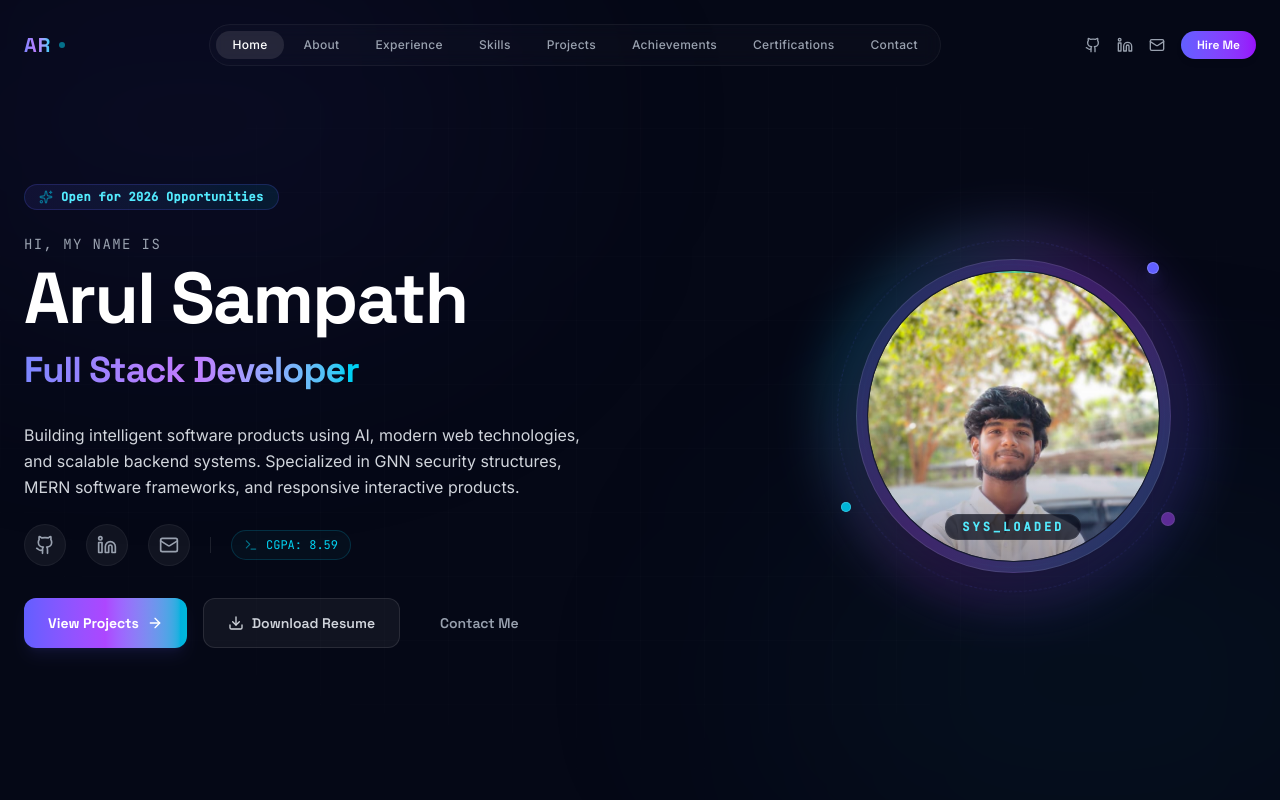
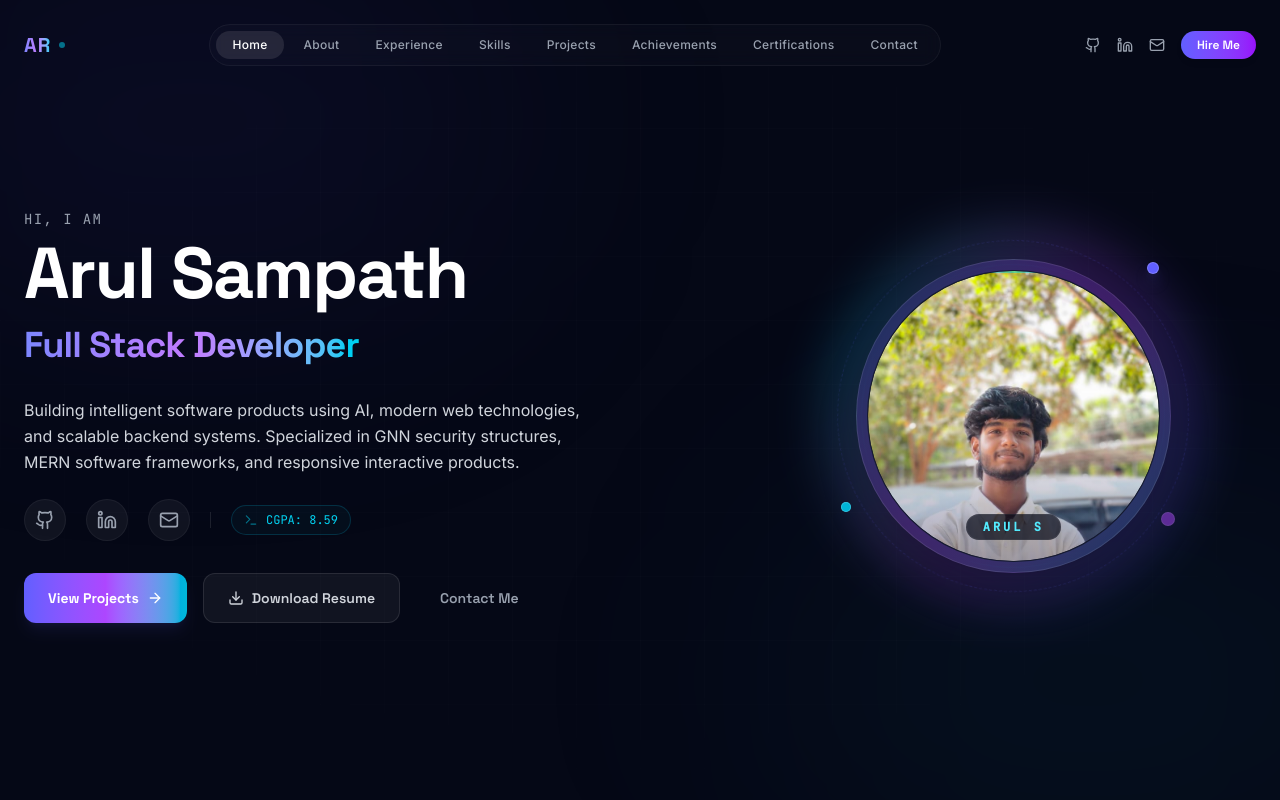
Before and after one commit to Arul-Sampath-dev/personal-protfolio, a React (Vite) app: page / in a window 1280 px wide. Shown: the top 800 px of the page. Built offline with nearby package versions, Linux system fonts and the light colour scheme.

Commit message:
refactor: update hero content and documentation
- Remove outdated opportunity badge and update hero greeting
- Add deployment instructions and API configuration to README
- Update resume file content

```diff
--- a/src/components/Hero.tsx
+++ b/src/components/Hero.tsx
@@ -61,17 +61,6 @@ export default function Hero() {
         {/* Left side: Bio text */}
         <div id="hero-left-content" className="lg:col-span-7 flex flex-col items-start text-left space-y-6">
 
-          <motion.div
-            id="intro-badge"
-            initial={{ opacity: 0, y: 15 }}
-            animate={{ opacity: 1, y: 0 }}
-            transition={{ duration: 0.5 }}
-            className="inline-flex items-center space-x-2 bg-gradient-to-r from-indigo-500/10 to-cyan-500/10 border border-indigo-500/20 px-3.5 py-1 rounded-full text-xs font-semibold text-cyan-300 tracking-wide"
-          >
-            <Sparkles className="w-3.5 h-3.5 text-cyan-400 animate-pulse" />
-            <span className="font-mono">Open for 2026 Opportunities</span>
-          </motion.div>
-
           <div id="hero-name-header" className="space-y-2">
             <motion.h4
               initial={{ opacity: 0, y: 15 }}
@@ -79,7 +68,7 @@ export default function Hero() {
               transition={{ duration: 0.5, delay: 0.1 }}
               className="text-gray-400 font-mono text-sm uppercase tracking-widest"
             >
-              Hi, my name is
+              Hi, I am
             </motion.h4>
 
             <motion.h1
@@ -271,7 +260,7 @@ export default function Hero() {
                 {/* Subtext info panel inside avatar */}
                 <div className="absolute bottom-6 left-0 right-0 text-center z-20">
                   <span className="font-mono text-[10px] sm:text-xs text-cyan-300 tracking-[0.25em] uppercase font-bold bg-[#050816]/70 px-4 py-1 rounded-full border border-white/5">
-                    SYS_LOADED
+                    ARUL S
                   </span>
                 </div>
               </div>
```
Also changed, not shown: 2 other files (tests, documents, lock files or other folders).
